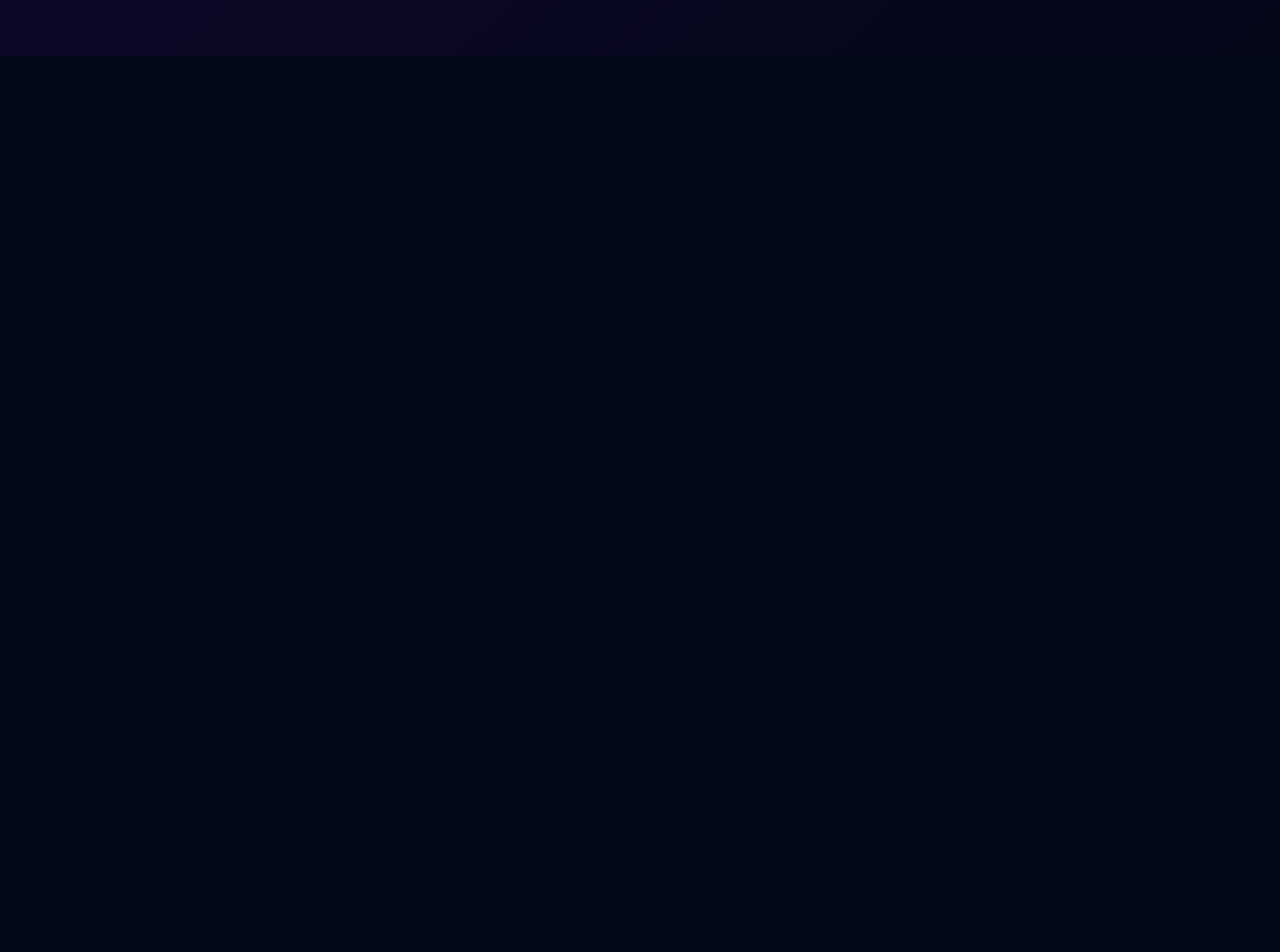
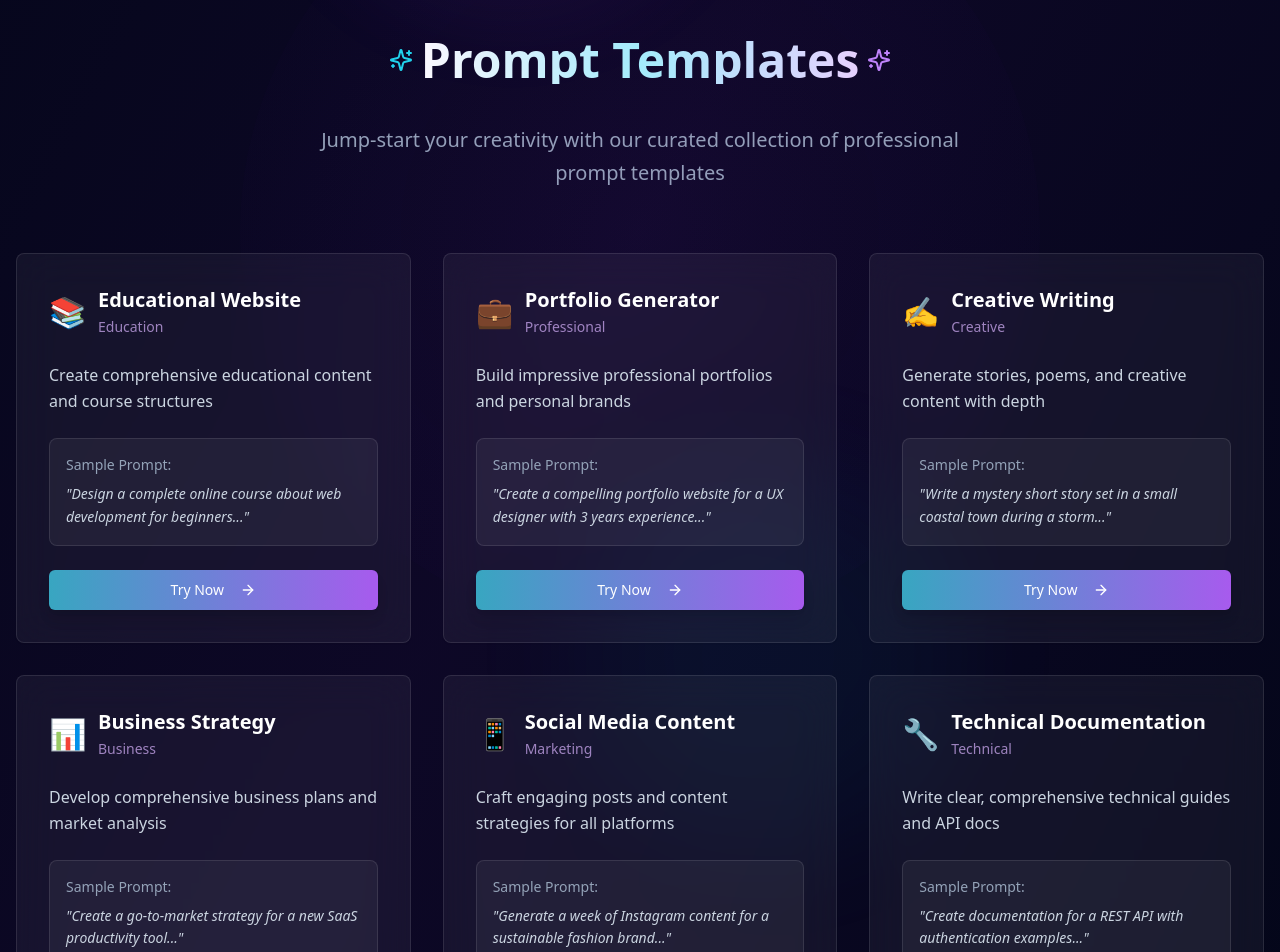
Before and after one commit to Saitejao5/promptx-glow-forge, a React (Vite) app: page / in a window 1280 px wide. Shown: the part 1000-1952 px from the top of the page. Before the commit the page ends 1056 px from the top, so only its background shows below. Built offline with nearby package versions, Linux system fonts and the light colour scheme.

Commit message:
feat: Add prompt templates section
Implement a grid layout for prompt templates with animated cards, "Try Now" buttons, and glassmorphism effects.

```diff
--- /dev/null
+++ b/src/components/PromptTemplates.tsx
@@ -0,0 +1,170 @@
+
+import { Card } from "@/components/ui/card";
+import { Button } from "@/components/ui/button";
+import { ArrowRight, Sparkles } from "lucide-react";
+
+interface PromptTemplate {
+  id: string;
+  emoji: string;
+  title: string;
+  description: string;
+  samplePrompt: string;
+  category: string;
+}
+
+const promptTemplates: PromptTemplate[] = [
+  {
+    id: "educational-website",
+    emoji: "📚",
+    title: "Educational Website",
+    description: "Create comprehensive educational content and course structures",
+    samplePrompt: "Design a complete online course about web development for beginners...",
+    category: "Education"
+  },
+  {
+    id: "portfolio-generator",
+    emoji: "💼",
+    title: "Portfolio Generator",
+    description: "Build impressive professional portfolios and personal brands",
+    samplePrompt: "Create a compelling portfolio website for a UX designer with 3 years experience...",
+    category: "Professional"
+  },
+  {
+    id: "creative-writing",
+    emoji: "✍️",
+    title: "Creative Writing",
+    description: "Generate stories, poems, and creative content with depth",
+    samplePrompt: "Write a mystery short story set in a small coastal town during a storm...",
+    category: "Creative"
+  },
+  {
+    id: "business-strategy",
+    emoji: "📊",
+    title: "Business Strategy",
+    description: "Develop comprehensive business plans and market analysis",
+    samplePrompt: "Create a go-to-market strategy for a new SaaS productivity tool...",
+    category: "Business"
+  },
+  {
+    id: "social-media",
+    emoji: "📱",
+    title: "Social Media Content",
+    description: "Craft engaging posts and content strategies for all platforms",
+    samplePrompt: "Generate a week of Instagram content for a sustainable fashion brand...",
+    category: "Marketing"
+  },
+  {
+    id: "technical-docs",
+    emoji: "🔧",
+    title: "Technical Documentation",
+    description: "Write clear, comprehensive technical guides and API docs",
+    samplePrompt: "Create documentation for a REST API with authentication examples...",
+    category: "Technical"
+  }
+];
+
+interface PromptTemplatesProps {
+  onSelectTemplate?: (template: PromptTemplate) => void;
+}
+
+const PromptTemplates = ({ onSelectTemplate }: PromptTemplatesProps) => {
+  const handleTryNow = (template: PromptTemplate) => {
+    onSelectTemplate?.(template);
+  };
+
+  return (
+    <section className="py-20 px-4">
+      <div className="max-w-7xl mx-auto">
+        {/* Section Header */}
+        <div className="text-center mb-16 space-y-6">
+          <div className="inline-flex items-center space-x-2 mb-4">
+            <Sparkles className="w-6 h-6 text-cyan-400 animate-pulse" />
+            <h2 className="text-4xl md:text-5xl font-bold bg-gradient-to-r from-white via-cyan-200 to-purple-200 bg-clip-text text-transparent">
+              Prompt Templates
+            </h2>
+            <Sparkles className="w-6 h-6 text-purple-400 animate-pulse" />
+          </div>
+          <p className="text-xl text-slate-400 max-w-2xl mx-auto leading-relaxed">
+            Jump-start your creativity with our curated collection of professional prompt templates
+          </p>
+        </div>
+
+        {/* Templates Grid */}
+        <div className="grid grid-cols-1 md:grid-cols-2 lg:grid-cols-3 gap-8">
+          {promptTemplates.map((template, index) => (
+            <Card
+              key={template.id}
+              className="group relative bg-white/5 backdrop-blur-xl border-white/10 hover:border-cyan-500/30 transition-all duration-500 hover:scale-105 hover:shadow-2xl hover:shadow-cyan-500/20 overflow-hidden animate-fade-in"
+              style={{ animationDelay: `${index * 150}ms` }}
+            >
+              {/* Gradient Overlay */}
+              <div className="absolute inset-0 bg-gradient-to-br from-cyan-500/5 via-transparent to-purple-500/5 opacity-0 group-hover:opacity-100 transition-opacity duration-500"></div>
+
+              {/* Glow Effect */}
+              <div className="absolute inset-0 bg-gradient-to-r from-cyan-400/10 to-purple-400/10 opacity-0 group-hover:opacity-100 transition-opacity duration-300 blur-xl"></div>
+
+              <div className="relative p-8 space-y-6 h-full flex flex-col">
+                {/* Header */}
+                <div className="flex items-start justify-between">
+                  <div className="flex items-center space-x-3">
+                    <div className="text-3xl group-hover:scale-110 transition-transform duration-300">
+                      {template.emoji}
+                    </div>
+                    <div>
+                      <h3 className="text-xl font-semibold text-white group-hover:text-cyan-300 transition-colors duration-300">
+                        {template.title}
+                      </h3>
+                      <span className="text-sm text-purple-300/70 font-medium">
+                        {template.category}
+                      </span>
+                    </div>
+                  </div>
+                </div>
+
+                {/* Description */}
+                <p className="text-slate-300 leading-relaxed group-hover:text-slate-200 transition-colors duration-300">
+                  {template.description}
+                </p>
+
+                {/* Sample Prompt */}
+                <div className="bg-white/5 border border-white/10 rounded-lg p-4 group-hover:bg-white/10 group-hover:border-cyan-500/20 transition-all duration-300 flex-1">
+                  <p className="text-sm text-slate-400 mb-2 font-medium">Sample Prompt:</p>
+                  <p className="text-slate-300 text-sm leading-relaxed italic group-hover:text-slate-200 transition-colors duration-300">
+                    "{template.samplePrompt}"
+                  </p>
+                </div>
+
+                {/* Try Now Button */}
+                <Button
+                  onClick={() => handleTryNow(template)}
+                  className="w-full bg-gradient-to-r from-cyan-600/80 to-purple-600/80 hover:from-cyan-500 hover:to-purple-500 text-white font-medium py-3 shadow-lg hover:shadow-cyan-500/25 transition-all duration-300 group/btn border-0"
+                >
+                  <span className="mr-2">Try Now</span>
+                  <ArrowRight className="w-4 h-4 group-hover/btn:translate-x-1 transition-transform duration-300" />
+                </Button>
+              </div>
+
+              {/* Animated Border */}
+              <div className="absolute inset-0 rounded-lg bg-gradient-to-r from-cyan-500/20 via-purple-500/20 to-cyan-500/20 opacity-0 group-hover:opacity-100 transition-opacity duration-500 -z-10 blur-sm"></div>
+            </Card>
+          ))}
+        </div>
+
+        {/* Bottom CTA */}
+        <div className="text-center mt-16 animate-fade-in delay-1000">
+          <p className="text-slate-500 text-sm mb-4">
+            Need a custom template? Let us know what you're working on!
+          </p>
+          <Button
+            variant="outline"
+            className="bg-white/5 border-white/20 text-white hover:bg-white/10 hover:border-purple-500/30 transition-all duration-300"
+          >
+            Request Custom Template
+          </Button>
+        </div>
+      </div>
+    </section>
+  );
+};
+
+export default PromptTemplates;
--- a/src/pages/Index.tsx
+++ b/src/pages/Index.tsx
@@ -1,3 +1,4 @@
+
 import { useState } from "react";
 import { Card } from "@/components/ui/card";
 import { Button } from "@/components/ui/button";
@@ -5,6 +6,7 @@ import { Input } from "@/components/ui/input";
 import { Badge } from "@/components/ui/badge";
 import { Wrench, Lightbulb, Bot, FileText, Sparkles, ArrowRight } from "lucide-react";
 import ResultDisplay from "@/components/ResultDisplay";
+import PromptTemplates from "@/components/PromptTemplates";
 
 const Index = () => {
   const [prompt, setPrompt] = useState("");
@@ -49,6 +51,12 @@ Please provide a comprehensive response that demonstrates deep expertise while b
 
   const handleSaveTemplate = () => {
     // Save template logic would go here
+  };
+
+  const handleSelectTemplate = (template: any) => {
+    setPrompt(template.samplePrompt);
+    // Scroll to input section
+    window.scrollTo({ top: 0, behavior: 'smooth' });
   };
 
   return (
@@ -162,13 +170,16 @@ Please provide a comprehensive response that demonstrates deep expertise while b
             ))}
           </div>
         </div>
+      </div>
 
-        {/* Footer Section */}
-        <div className="text-center mt-20 animate-fade-in delay-1000">
-          <p className="text-slate-500 text-sm">
-            Powered by advanced AI • Built for professionals
-          </p>
-        </div>
+      {/* Prompt Templates Section */}
+      <PromptTemplates onSelectTemplate={handleSelectTemplate} />
+
+      {/* Footer Section */}
+      <div className="relative z-10 text-center py-20 animate-fade-in delay-1000">
+        <p className="text-slate-500 text-sm">
+          Powered by advanced AI • Built for professionals
+        </p>
       </div>
     </div>
   );
```
